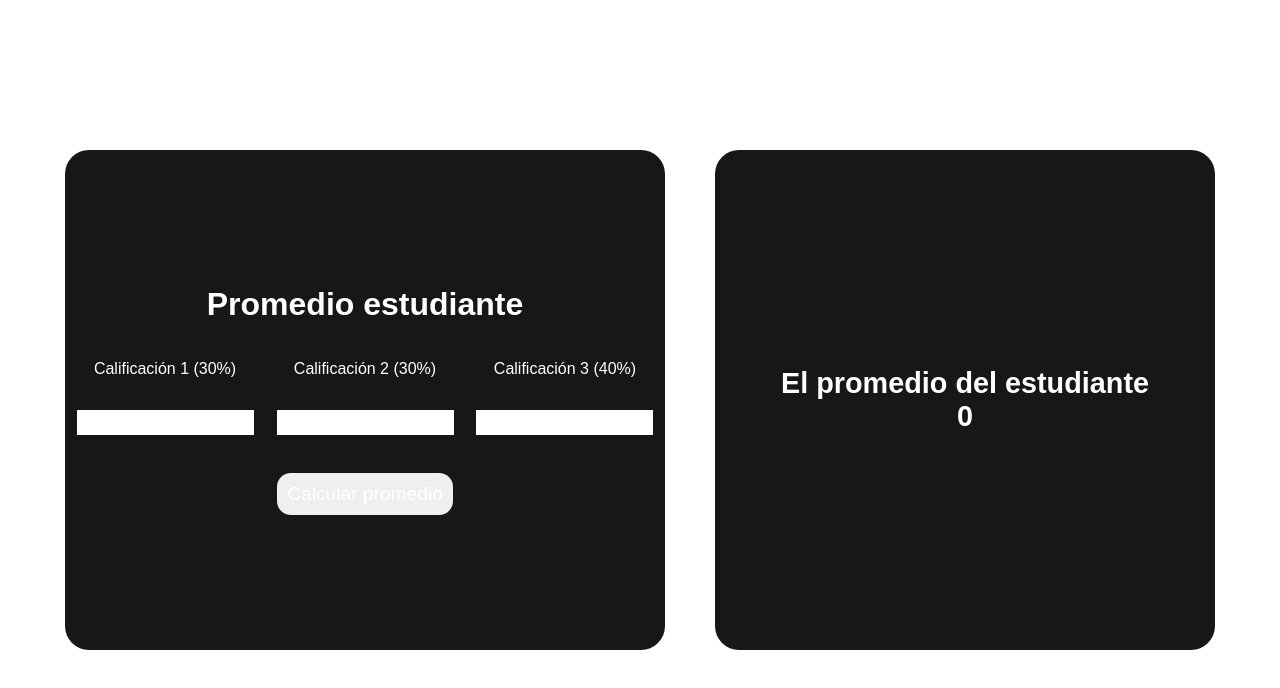
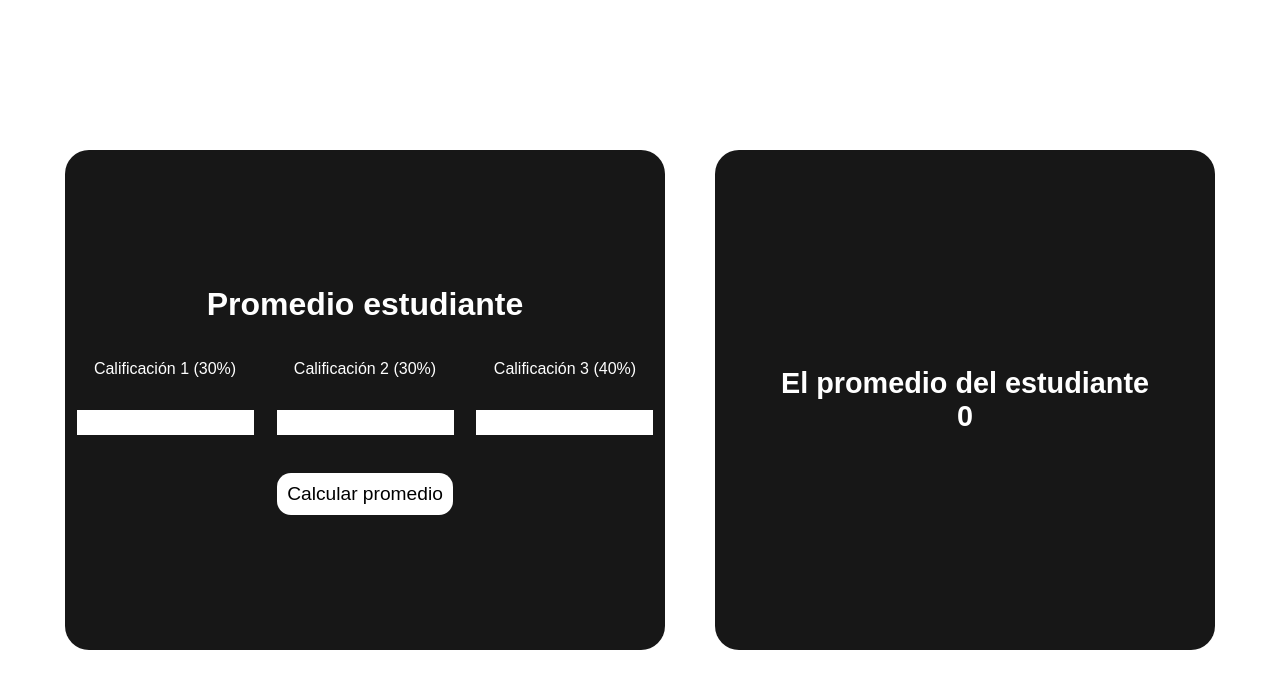
Before and after one commit to katr1s/Promedio_Estudiante, a Next.js app: page / in a window 1280 px wide. Shown: the top 688 px of the page. Built offline with nearby package versions, Linux system fonts and the light colour scheme.

Commit message:
Update globals.css

```diff
--- a/src/app/globals.css
+++ b/src/app/globals.css
@@ -64,12 +64,14 @@ a {
     border-radius: 24px;
 
     button{
+      background: #fff ;
       font-size: 1.2rem;
       padding: 10px;
       border-radius: 14px;
       border: transparent;
       cursor: pointer;
       user-select: none;
+      color: #000;
     }
 
     header{
```
